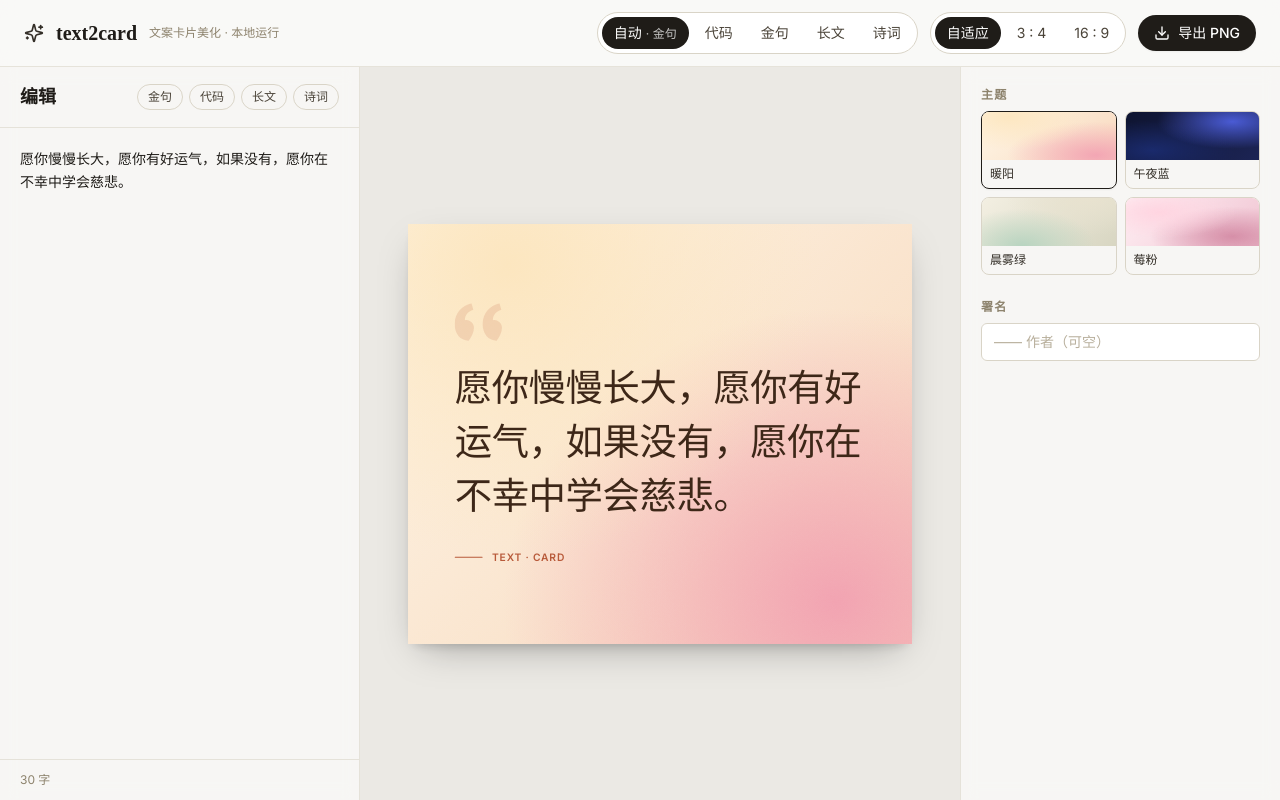
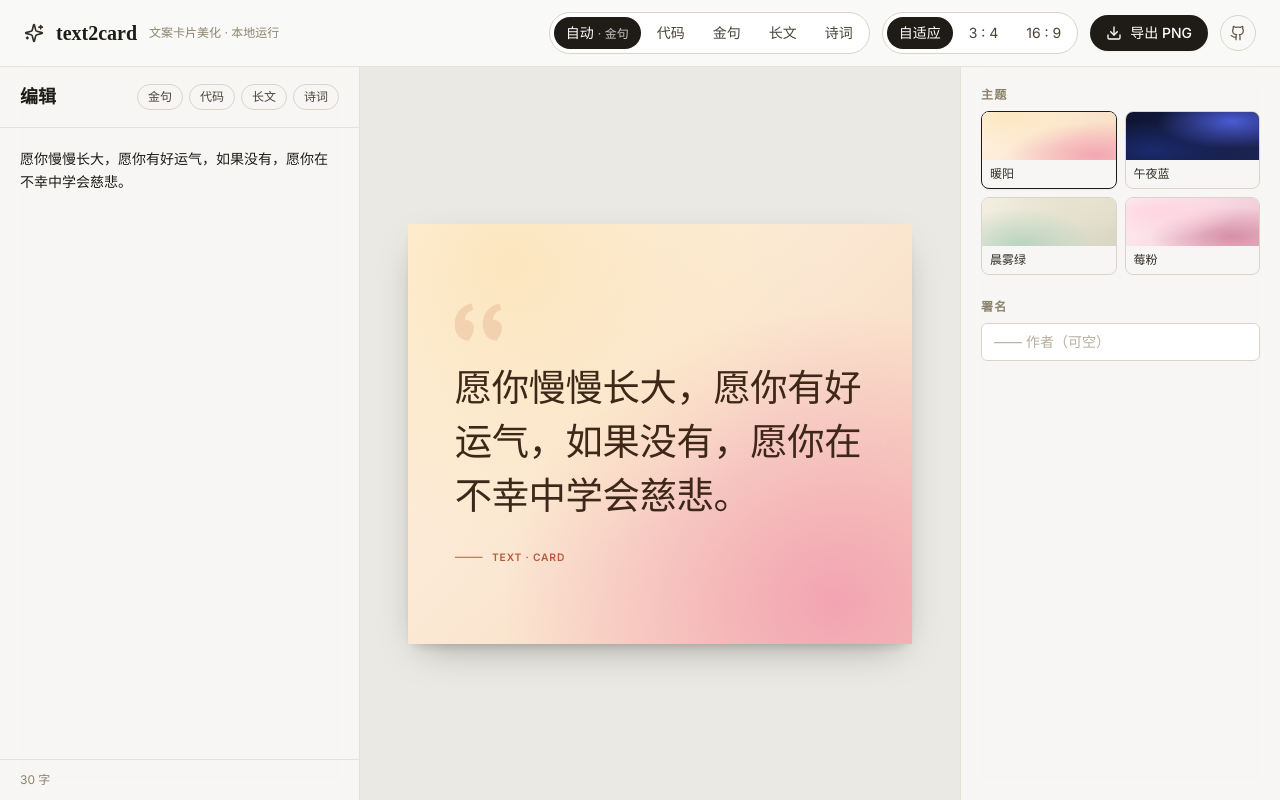
Before and after one commit to zxw1992/text2card, a React (Vite) app: page / in a window 1280 px wide. Built offline with nearby package versions, Linux system fonts and the light colour scheme; a web font is replaced by a local one.

Commit message:
feat: 顶栏导出按钮后加 GitHub 源码链接

```diff
--- a/src/App.tsx
+++ b/src/App.tsx
@@ -1,5 +1,5 @@
 import { useEffect, useMemo, useRef, useState } from 'react'
-import { Download, Sparkles } from 'lucide-react'
+import { Download, Github, Sparkles } from 'lucide-react'
 import { Editor } from './components/Editor'
 import { Preview } from './components/Preview'
 import { Controls } from './components/Controls'
@@ -190,6 +190,16 @@ export default function App() {
             <Download className="h-4 w-4" />
             {exporting ? '导出中…' : '导出 PNG'}
           </button>
+
+          <a
+            href="https://github.com/zxw1992/text2card"
+            target="_blank"
+            rel="noreferrer"
+            title="在 GitHub 上查看源码"
+            className="flex h-9 w-9 items-center justify-center rounded-full border border-ink-200 text-ink-500 transition hover:border-ink-300 hover:text-ink-800"
+          >
+            <Github className="h-4 w-4" />
+          </a>
         </div>
       </header>
 
```
